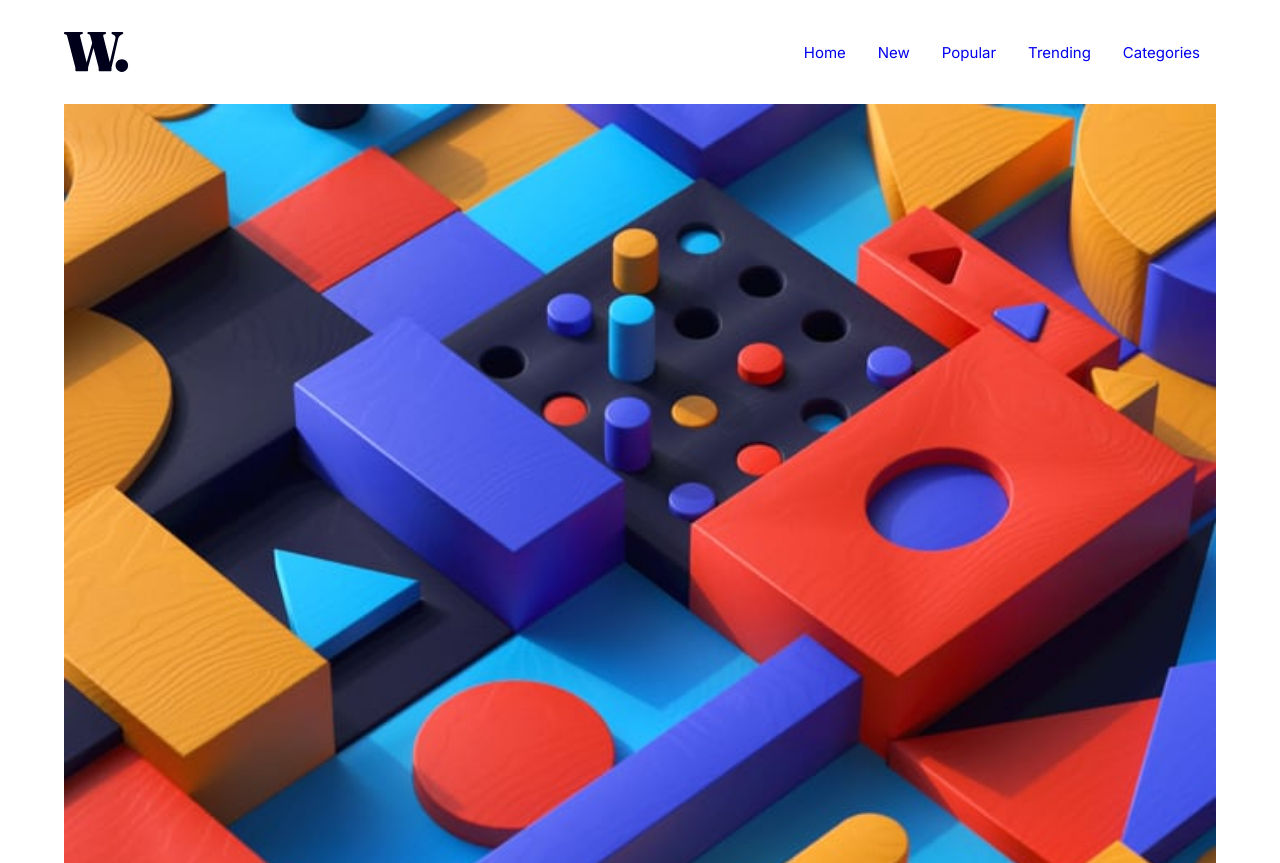
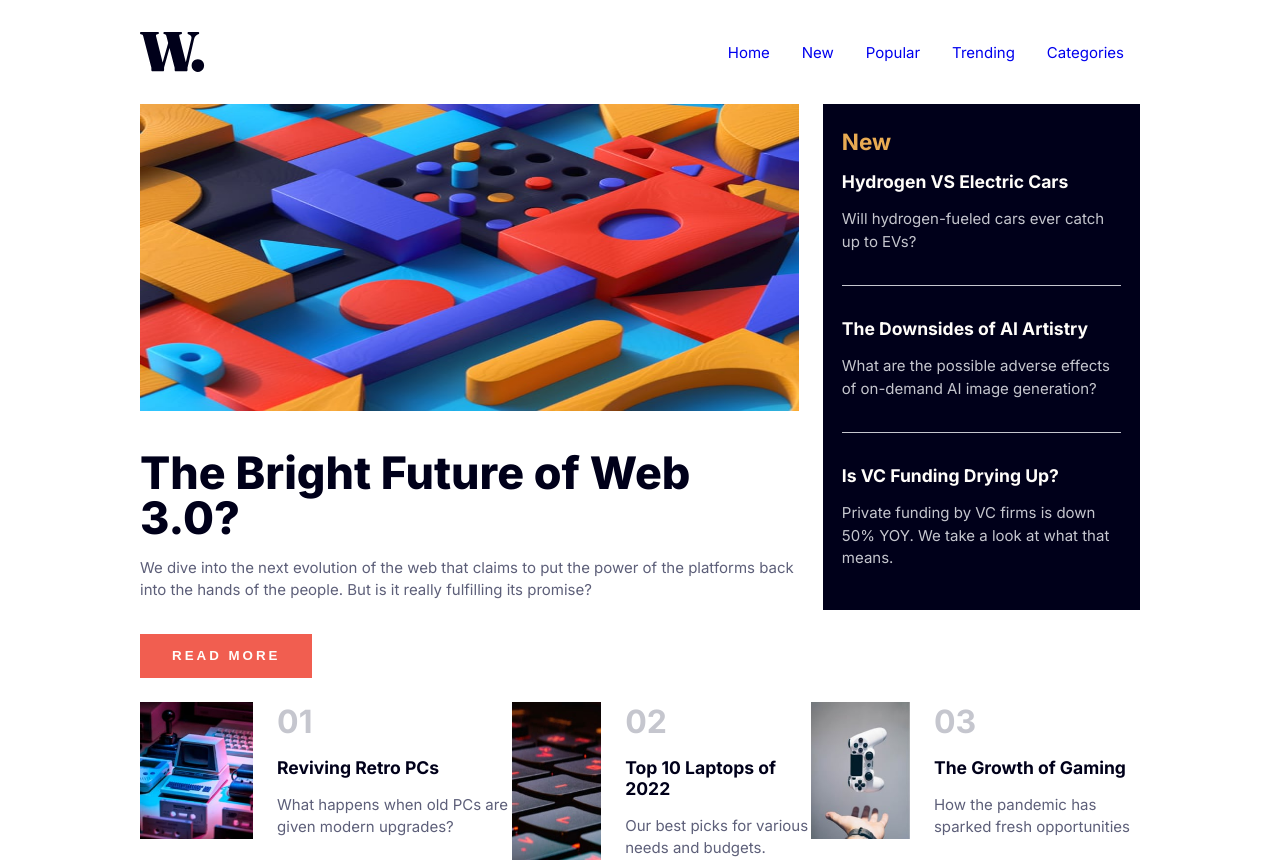
Before and after one commit to everodriguezval/tech-news-mini-project, a plain HTML site: page index.html in a window 1280 px wide. Shown: the top 863 px of the page. Drawn offline with Linux system fonts and the light colour scheme.

Commit message:
implementing grid to the main content

```diff
--- a/assets/styles.css
+++ b/assets/styles.css
@@ -20,6 +20,7 @@ body {
 }
 
 header, main {
+    max-width: 1000px;
     width: 90%;
     margin: 0 auto;
 }
@@ -87,14 +88,14 @@ main button {
     margin-top: 1rem;
 }
 
-#new {
+.new {
     background-color: var(--dark-blue);
     color: var(--off-white);
     margin: 3rem 0;
     padding: 1.5rem 1.2rem;
 }
 
-#new h2 {
+.new h2 {
     color: var(--orange)
 }
 
@@ -102,7 +103,7 @@ main article section h3 {
     margin: 1rem 0;
 }
 
-#new p {
+.new p {
     color: var(--grayish-blue)
 }
 
@@ -176,5 +177,39 @@ main article section h3 {
         margin-left: auto;
     }
 
+    .grid-lg-screen {
+        display: grid;
+        grid-template-columns: 1fr 1fr 1fr;
+        grid-template-rows: 30% 0.2fr 0.2fr;
+        gap: 1.5rem;
+    }
 
+    .hero-img {
+        grid-column: 1 / 3;
+        grid-row: 1 / 2;
+    }
+
+    main div section {
+        grid-column: 1 / 3;
+        grid-row: 2 / 3;
+    }
+
+    .new-parent {
+        display: grid;
+    }
+    .new.lg-screen {
+        grid-column: 3 / 4;
+        grid-row: 1 / 3;
+        margin: 0;
+    }
+
+    .flex-last-article {
+        display: flex;
+        justify-content: space-between;
+        grid-column: 1 / 4;
+    }
+
+    .layout-article {
+        margin: 0;
+    }
 }
--- a/index.html
+++ b/index.html
@@ -39,15 +39,17 @@
         </nav>
     </header>
     <main>
-        <img src="./assets/images/image-web-3-mobile.jpg" alt="">
+        <div class="grid-lg-screen">
+            <img class="hero-img" src="./assets/images/image-web-3-mobile.jpg" alt="">
             <section>
                 <h1>The Bright Future of Web 3.0?</h1>
+
                 <p>We dive into the next evolution of the web that claims to put the power of the platforms back into the hands of the people.
                 But is it really fulfilling its promise?</p>
+                <button>READ MORE</button>
             </section>
-        <button>READ MORE</button>
-        <article>
-            <section id="new">
+            <article class="new-parent">
+                <section class="new lg-screen">
                 <!-- <div> -->
                     <h2>New</h2>
                     <h3>Hydrogen VS Electric Cars</h3>
@@ -61,7 +63,7 @@
                 </section>
                     <!-- </div> -->
             </article>
-        <article>
+            <article class="flex-last-article">
                 <section class="layout-article">
                     <img src="./assets/images/image-retro-pcs.jpg" alt="an old/vintage computer">
                     <h2>01</h2>
@@ -81,6 +83,7 @@
                     <p>How the pandemic has sparked fresh opportunities</p>
                 </section>
             </article>
+        </div>
     </main>
 </body>
 </html>
```
Lines whose indentation alone changed are shown as unchanged.
